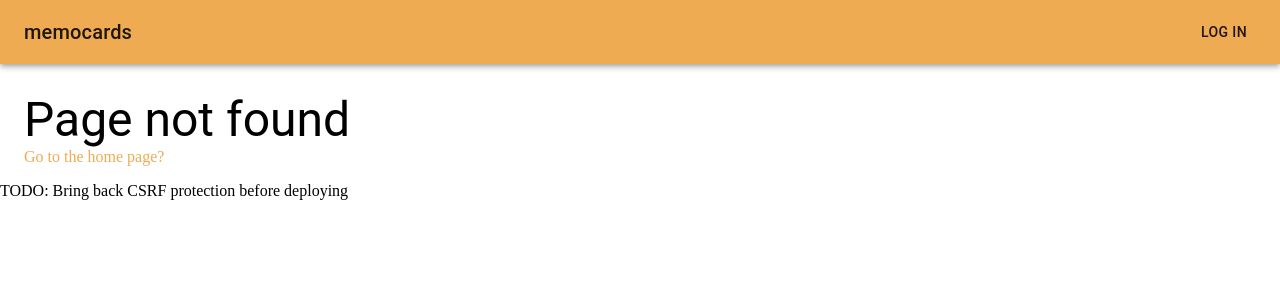
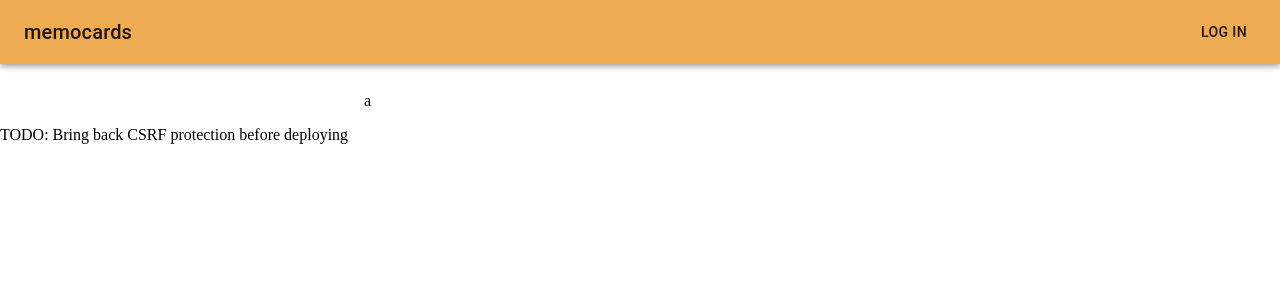
Before and after one commit to karmek-k/memocards, a React (Create React App) app in the folder client/: page /register in a window 1280 px wide. Before the commit this address had no page. Shown: the top 300 px of the page. Built offline with nearby package versions, Linux system fonts and the light colour scheme; the HTML template or start-up script is replaced by a standard one.

Commit message:
Create RegisterPage

```diff
--- a/client/src/App.tsx
+++ b/client/src/App.tsx
@@ -8,6 +8,7 @@ import LoginPage from './pages/LoginPage';
 import ProtectedRoute from './components/router/ProtectedRoute';
 import DashboardPage from './pages/DashboardPage';
 import DeckOverviewPage from './pages/DeckOverviewPage';
+import RegisterPage from './pages/RegisterPage';
 
 function App() {
   // useCsrfToken();
@@ -17,6 +18,7 @@ function App() {
       <Switch>
         <Route exact path="/" component={IndexPage} />
         <Route path="/login" component={LoginPage} />
+        <Route path="/register" component={RegisterPage} />
         <ProtectedRoute path="/dashboard" component={DashboardPage} />
         <ProtectedRoute path="/deck/:deckId" component={DeckOverviewPage} />
         <Route component={NotFoundPage} />
--- /dev/null
+++ b/client/src/pages/RegisterPage.tsx
@@ -0,0 +1,29 @@
+import { Container } from '@material-ui/core';
+import React from 'react';
+// import { useState } from 'react';
+import { Redirect } from 'react-router-dom';
+import Layout from '../components/shared/Layout';
+import useLoggedIn from '../hooks/useLoggedIn';
+
+const RegisterPage: React.FC = () => {
+  // const [inputs, setInputs] = useState<LoginInputs>({
+  //   username: '',
+  //   password: ''
+  // });
+
+  const loggedIn = useLoggedIn();
+
+  if (loggedIn) {
+    return <Redirect to="/dashboard" />;
+  }
+
+  return (
+    <Layout>
+      <Container maxWidth="sm">
+        <p>a</p>
+      </Container>
+    </Layout>
+  );
+};
+
+export default RegisterPage;
```
